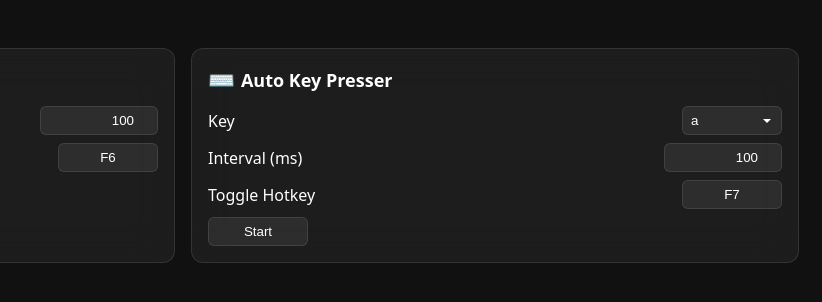
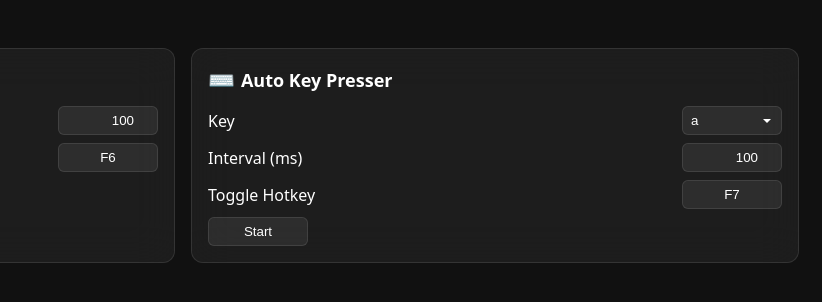
Before and after one commit to darkharasho/AutoMancer, an Electron app: page index.html in a window 1280 px wide. Shown: the full height of the page, 457-1279 px from the left. Drawn offline with Linux system fonts and the light colour scheme; no server answers.

Commit message:
fix: unify interval field width

```diff
--- a/index.html
+++ b/index.html
@@ -64,6 +64,10 @@
     label > :is(input, select, button) {
       margin-left: auto;
     }
+    input, select, button {
+      box-sizing: border-box;
+    }
+
     input[type="number"], select {
       width: var(--field-width);
       background: rgba(255, 255, 255, 0.07);
```
